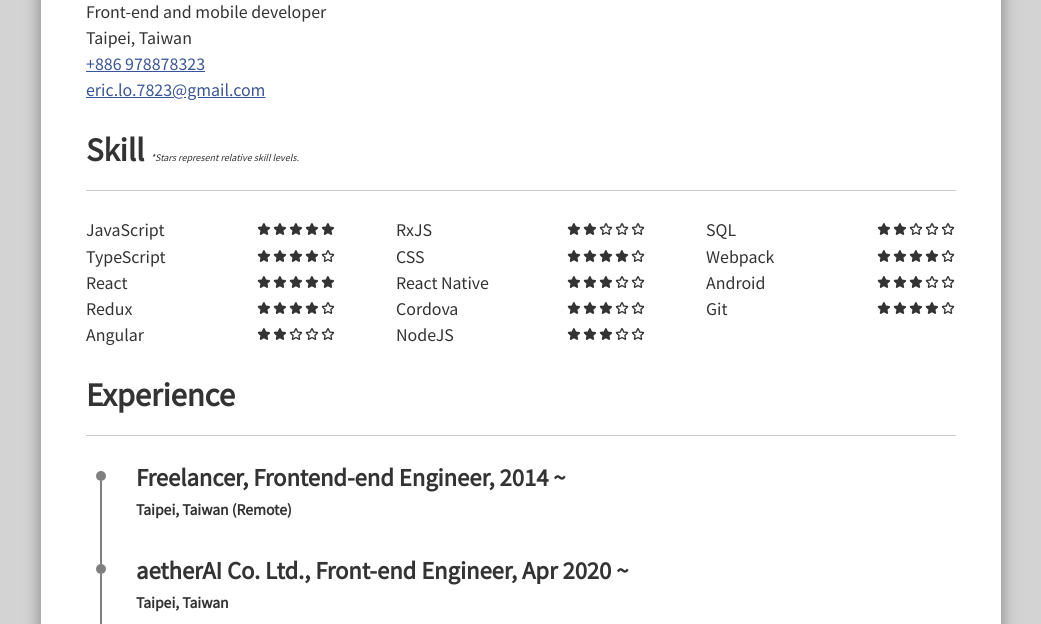
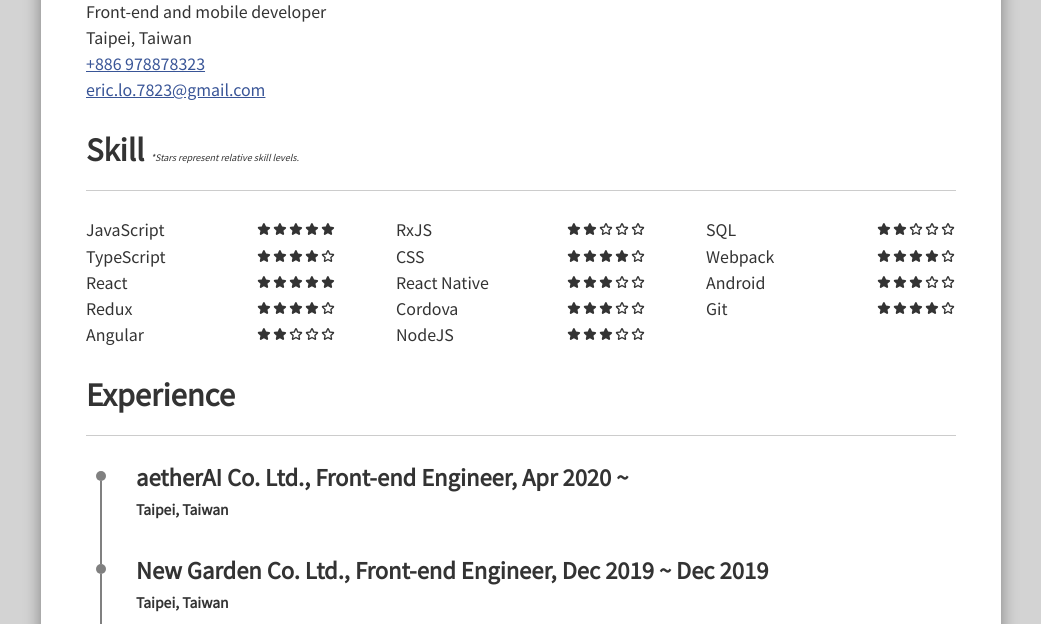
Before and after one commit to onlyeric23/resume, a Gatsby site: page / in a window 1280 px wide. Shown: the part 147-771 px from the top of the page, without its empty margins (119-1160 px from the left). Built offline with nearby package versions, Linux system fonts and the light colour scheme; Gatsby itself is replaced by a stand-in of ours.

Commit message:
Remove freelancer

```diff
--- a/src/constants/experiences.js
+++ b/src/constants/experiences.js
@@ -1,8 +1,4 @@
 export default [
-  {
-    name: "Freelancer, Frontend-end Engineer, 2014 ~",
-    location: "Taipei, Taiwan (Remote)"
-  },
   {
     name: "aetherAI Co. Ltd., Front-end Engineer, Apr 2020 ~",
     location: "Taipei, Taiwan",
```
